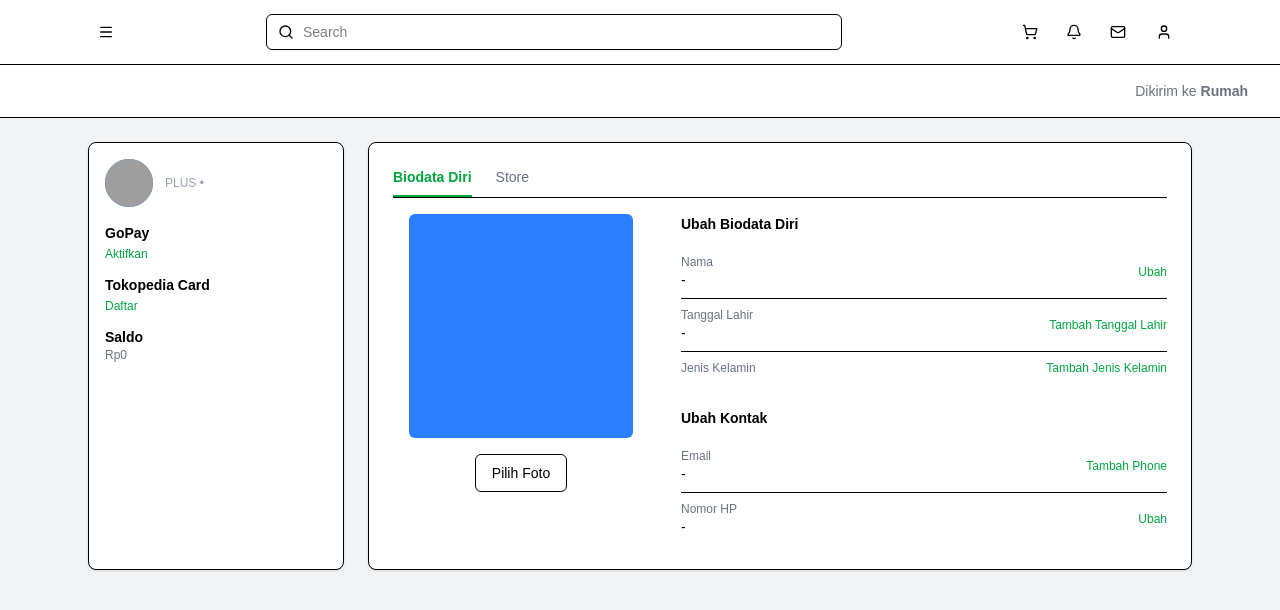
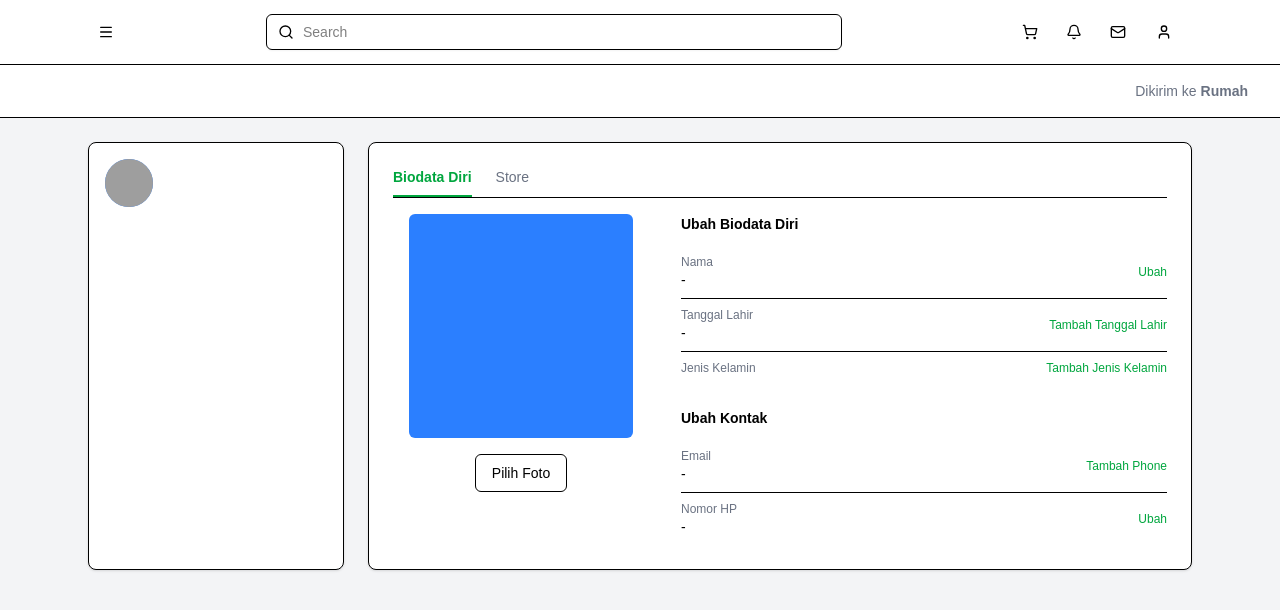
Before and after one commit to dehendywijay/E-Coomercee, a Next.js app in the folder web/: page /user/setting in a window 1280 px wide. Shown: the top 610 px of the page. Built offline with nearby package versions, Linux system fonts and the light colour scheme; no server answers; grey boxes are pictures that could not be loaded.

Commit message:
feat:minor

```diff
--- a/web/components/user/user-form.tsx
+++ b/web/components/user/user-form.tsx
@@ -42,22 +42,22 @@ export  function ProfilePage() {
             </div>
             <div>
               <p className="text-sm text-gray-500">{user?.name}</p>
-              <p className="text-xs text-gray-400">PLUS •</p>
+              <p className="text-xs text-gray-400"></p>
             </div>
           </div>
 
           <div className="mt-4 space-y-3 text-sm">
             <div>
-              <p className="font-semibold">GoPay</p>
-              <button className="text-xs text-green-600">Aktifkan</button>
+              <p className="font-semibold"></p>
+              <button className="text-xs text-green-600"></button>
             </div>
             <div>
-              <p className="font-semibold">Tokopedia Card</p>
-              <button className="text-xs text-green-600">Daftar</button>
+              <p className="font-semibold"></p>
+              <button className="text-xs text-green-600"></button>
             </div>
             <div>
-              <p className="font-semibold">Saldo</p>
-              <p className="text-xs text-gray-500">Rp0</p>
+              <p className="font-semibold"></p>
+              <p className="text-xs text-gray-500"></p>
             </div>
           </div>
         </aside>
```
